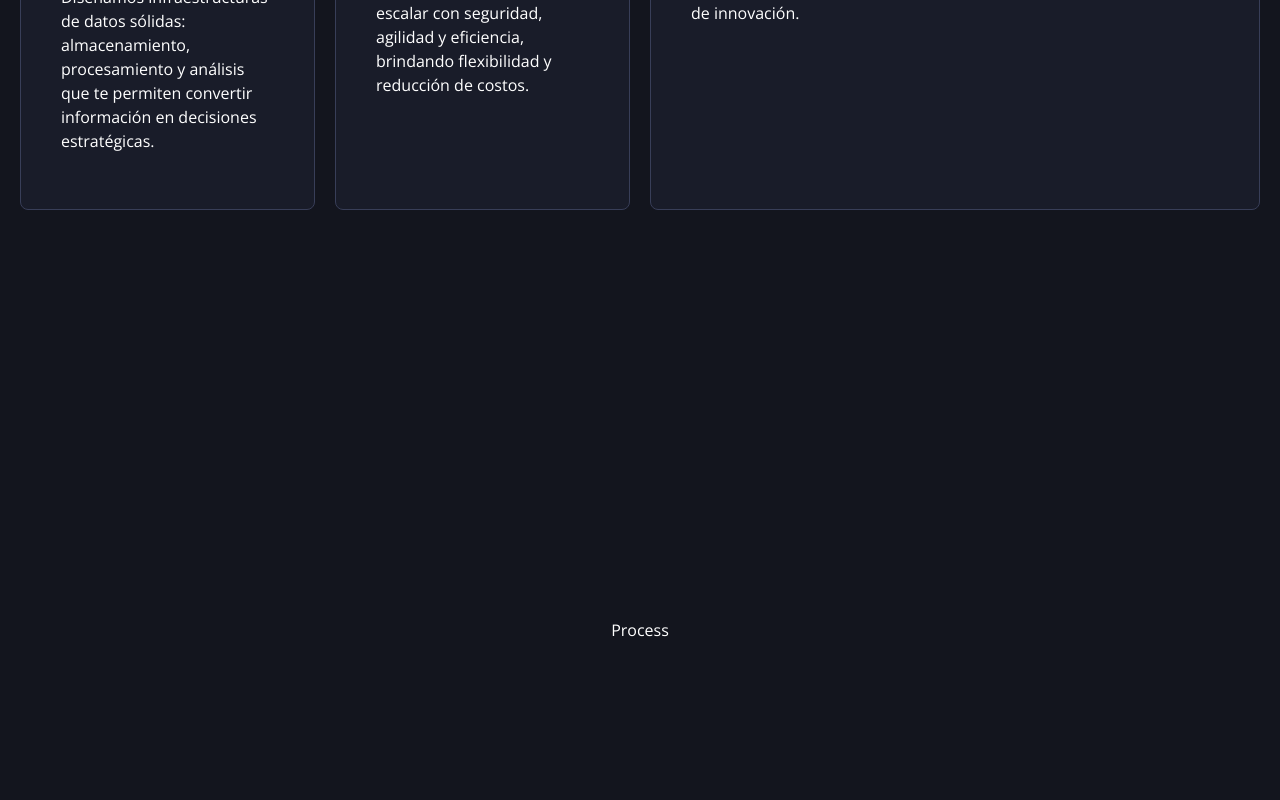
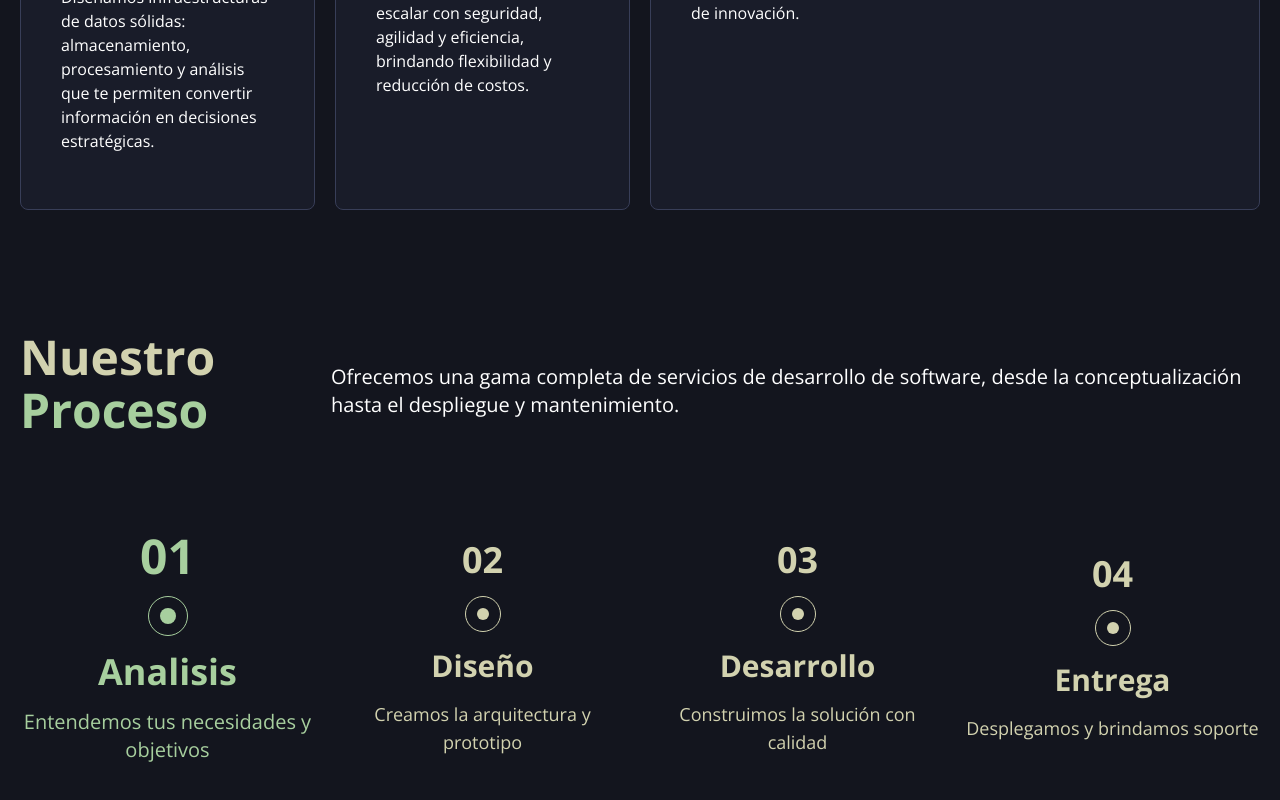
Before and after one commit to HyperAdrianetics/hns-landing-next, a Next.js app: page / in a window 1280 px wide. Shown: the part 2305-3105 px from the top of the page. Built offline with nearby package versions, Linux system fonts and the light colour scheme.

Commit message:
feat: process module first version

```diff
--- a/src/app/home/Process.tsx
+++ b/src/app/home/Process.tsx
@@ -1,8 +1,83 @@
 import React from "react";
 
 const Process = () => {
+  const steps = [
+    {
+      number: "01",
+      title: "Analisis",
+      description: "Entendemos tus necesidades y objetivos",
+      selected: true,
+    },
+    {
+      number: "02",
+      title: "Diseño",
+      description: "Creamos la arquitectura y prototipo",
+      selected: false,
+    },
+    {
+      number: "03",
+      title: "Desarrollo",
+      description: "Construimos la solución con calidad",
+      selected: false,
+    },
+    {
+      number: "04",
+      title: "Entrega",
+      description: "Desplegamos y brindamos soporte",
+      selected: false,
+    },
+  ];
+
   return (
-    <div className="h-screen flex items-center justify-center">Process</div>
+    <section id="services" className="min-h-screen p-5 container mx-auto">
+      <div className="flex flex-col lg:flex-row items-center justify-center my-20 gap-5">
+        <h1 className="text-4xl font-bold mb-4">
+          Nuestro <span className="text-[var(--primaryGreen)]">Proceso</span>
+        </h1>
+        <p className="text-light text-xl h-full">
+          Ofrecemos una gama completa de servicios de desarrollo de software,
+          desde la conceptualización hasta el despliegue y mantenimiento.
+        </p>
+      </div>
+
+      <div className="grid grid-cols-1 md:grid-cols-2 lg:grid-cols-4 lg:gap-5 gap-y-20 lg:gap-y-5">
+        {steps.map((s) => {
+          const articleColor = s.selected
+            ? "text-[var(--primaryGreen)]"
+            : "text-[var(--primaryYellow)]";
+          const numberSize = s.selected ? "text-5xl" : "text-4xl";
+          const titleSize = s.selected ? "text-4xl" : "text-3xl";
+          const pSize = s.selected ? "text-xl" : "text-lg";
+          const iconBorder = s.selected
+            ? "border-[var(--primaryGreen)]"
+            : "border-[var(--primaryYellow)]";
+          const iconBeforeBg = s.selected
+            ? "before:bg-[var(--primaryGreen)]"
+            : "before:bg-[var(--primaryYellow)]";
+          const iconSize = s.selected
+            ? "before:w-4 before:h-4 h-10 w-10"
+            : "before:w-3 before:h-3 h-9 w-9";
+
+          return (
+            <article
+              key={s.number}
+              className={`flex flex-col items-center justify-center gap-4 ${articleColor}`}
+            >
+              <h3 className={`${numberSize} font-bold`}>{s.number}</h3>
+
+              <i
+                className={`border ${iconBorder} rounded-full p-2 ${iconBeforeBg} before:content-[''] ${iconSize} before:rounded-full flex items-center justify-center`}
+              ></i>
+
+              <h2 className={`${titleSize} font-bold`}>{s.title}</h2>
+              <p className={`text-light ${pSize} text-center`}>
+                {s.description}
+              </p>
+            </article>
+          );
+        })}
+      </div>
+    </section>
   );
 };
 
```
